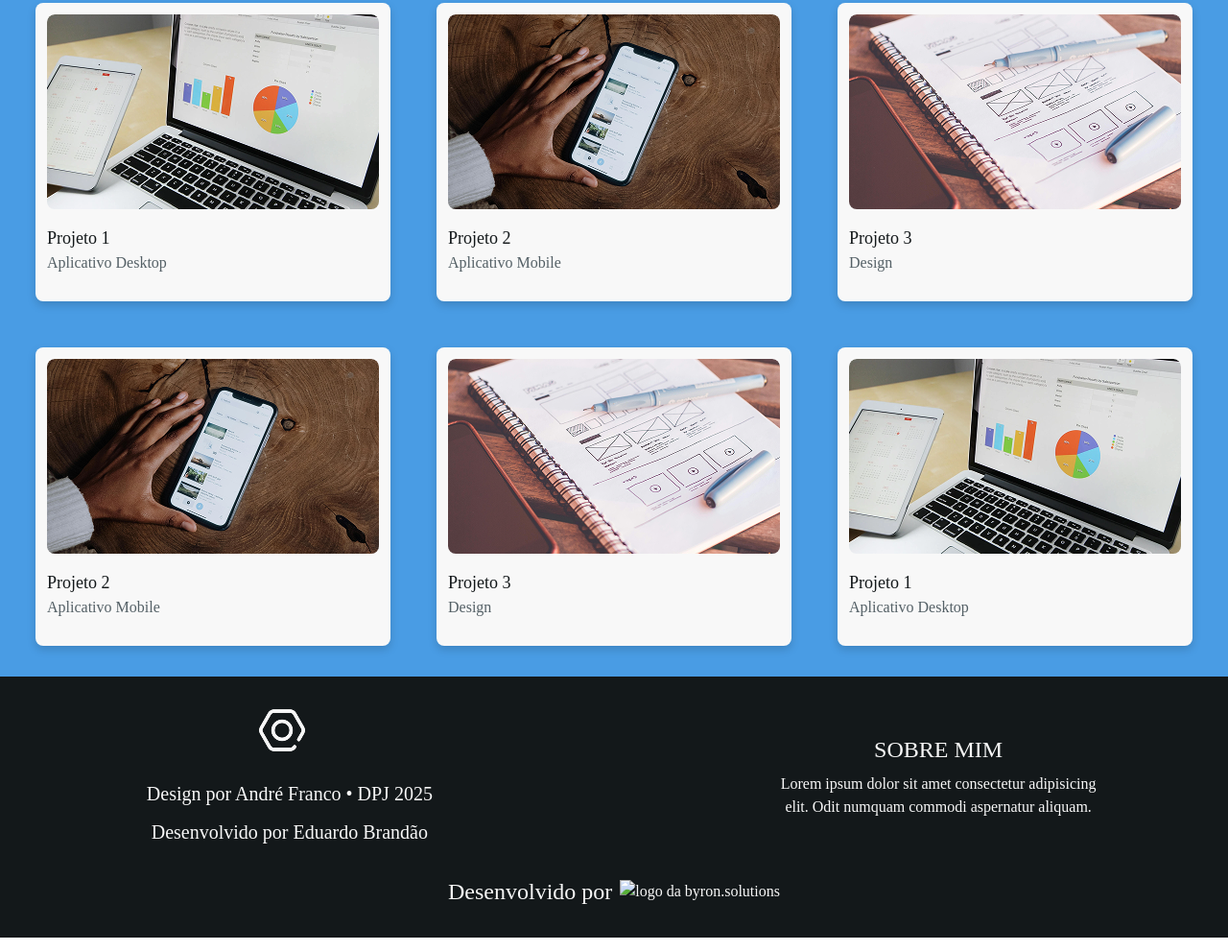
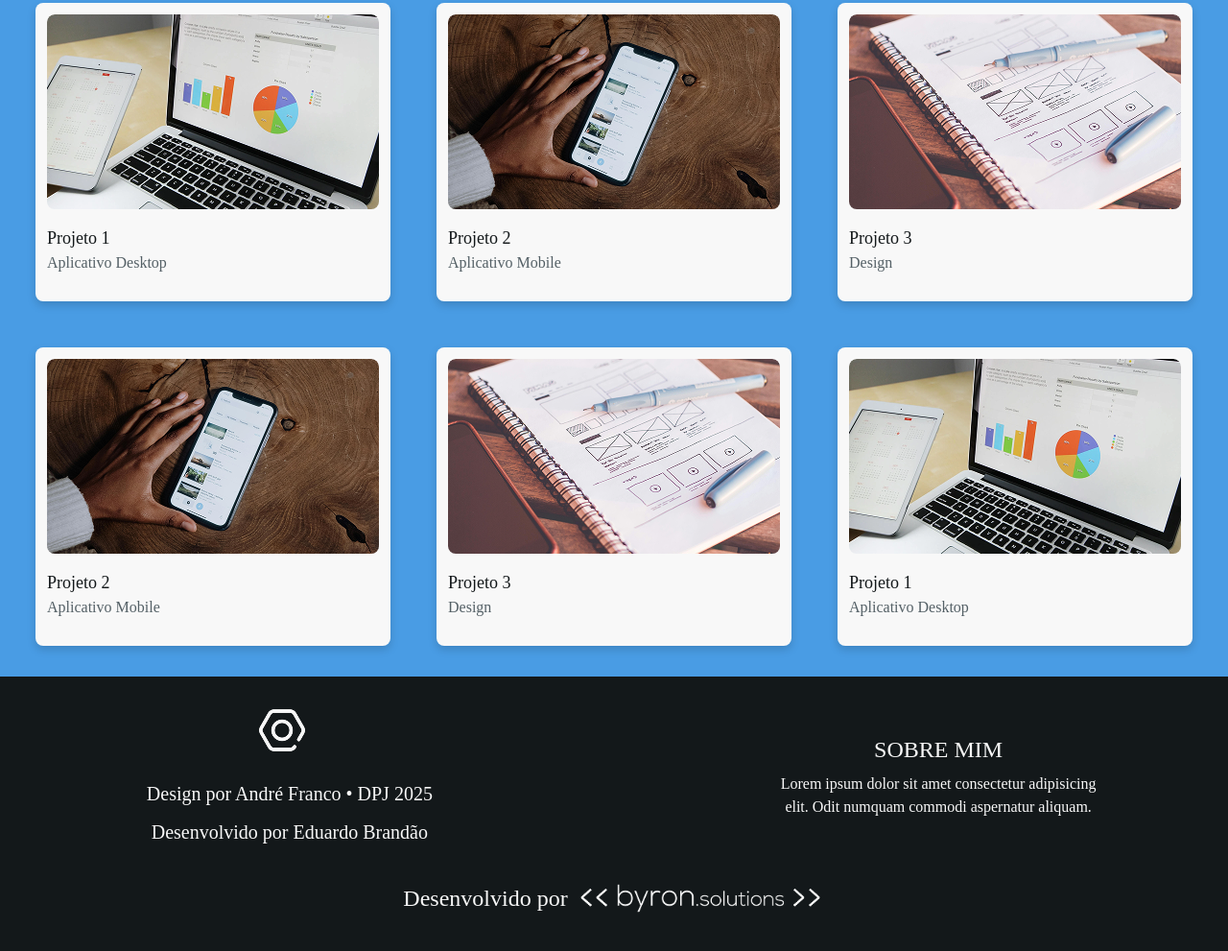
Before and after one commit to eduardobrandao3/portfolio_tailwind, a website: page docs/index.html in a window 1280 px wide. Shown: the part 1053-2044 px from the top of the page at 96% size. Drawn offline with Linux system fonts and the light colour scheme; the site is published under a folder, as on GitHub Pages, so addresses that start at the root find nothing.

Commit message:
adicionando logo byron

```diff
--- a/docs/index.html
+++ b/docs/index.html
@@ -263,7 +263,7 @@
       <div class="flex flex-col items-center lg:flex-row lg:gap-2">
         <p class="text-2xl">Desenvolvido por</p>
         <div class="max-w-[260px]">
-          <img src="/src/img/Logo3 1.png" alt="logo da byron.solutions" />
+          <img src="./img/Logo3 1.png" alt="logo da byron.solutions" />
         </div>
       </div>
     </footer>
```
